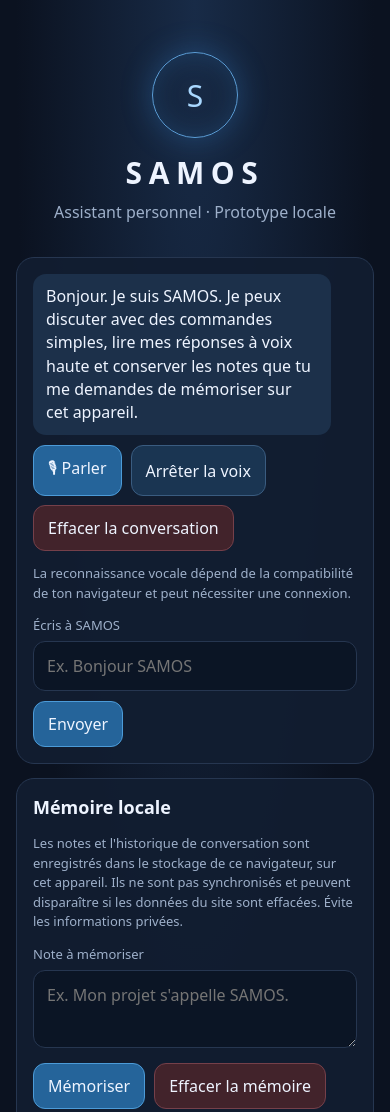
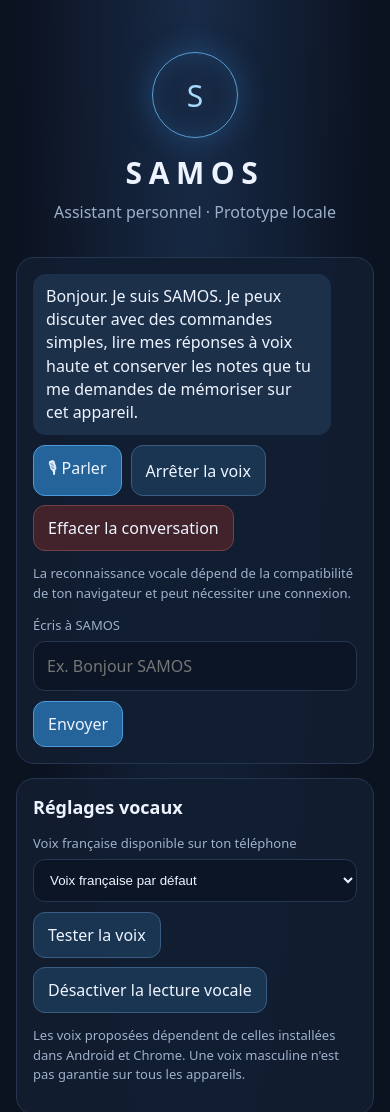
Before and after one commit to AdriZ-A/samos-assistant, a plain HTML site: page index.html in a window 390 px wide. Shown: the top 1112 px of the page. Drawn offline with Linux system fonts and the light colour scheme.

Commit message:
Add configurable French voice and speech controls

```diff
--- a/index.html
+++ b/index.html
@@ -54,6 +54,19 @@
   </section>
 
   <section class="panel">
+    <h2 style="font-size:18px;margin-top:0">Réglages vocaux</h2>
+    <label for="voiceSelect">Voix française disponible sur ton téléphone</label>
+    <select id="voiceSelect" style="width:100%;border:1px solid var(--line);border-radius:12px;background:#0b1525;color:var(--text);padding:12px">
+      <option value="">Voix française par défaut</option>
+    </select>
+    <div class="actions">
+      <button id="testVoice" type="button">Tester la voix</button>
+      <button id="toggleSpeech" type="button" aria-pressed="true">Désactiver la lecture vocale</button>
+    </div>
+    <p class="hint">Les voix proposées dépendent de celles installées dans Android et Chrome. Une voix masculine n'est pas garantie sur tous les appareils.</p>
+  </section>
+
+  <section class="panel">
     <h2 style="font-size:18px;margin-top:0">Mémoire locale</h2>
     <p class="hint">Les notes et l'historique de conversation sont enregistrés dans le stockage de ce navigateur, sur cet appareil. Ils ne sont pas synchronisés et peuvent disparaître si les données du site sont effacées. Évite les informations privées.</p>
     <form id="memoryForm">
@@ -71,6 +84,9 @@
   const log = $('log');
   const memoryKey = 'samos-memory-v1';
   const chatKey = 'samos-chat-v1';
+  const voiceKey = 'samos-voice-v1';
+  const speechKey = 'samos-speech-enabled-v1';
+  let speechEnabled = localStorage.getItem(speechKey) !== 'false';
   const getChat = () => { try { const data = JSON.parse(localStorage.getItem(chatKey) || '[]'); return Array.isArray(data) ? data.slice(-40) : []; } catch { return []; } };
   const saveChat = () => {
     const messages = [...log.querySelectorAll('.msg')].map(el => ({ text: el.textContent.slice(0, 500), who: el.classList.contains('user') ? 'user' : 'samos' })).slice(-40);
@@ -83,16 +99,50 @@
     messages.forEach(item => addMessage(item.text, item.who));
   };
   const getMemories = () => { try { return JSON.parse(localStorage.getItem(memoryKey) || '[]'); } catch { return []; } };
+  const voiceSelect = $('voiceSelect');
+  const populateVoices = () => {
+    if (!('speechSynthesis' in window)) return;
+    const voices = speechSynthesis.getVoices().filter(v => v.lang && v.lang.toLowerCase().startsWith('fr'));
+    const selected = localStorage.getItem(voiceKey) || '';
+    voiceSelect.replaceChildren(new Option('Voix française par défaut', ''));
+    voices.forEach(v => voiceSelect.add(new Option(v.name + ' (' + v.lang + ')', v.name)));
+    voiceSelect.value = voices.some(v => v.name === selected) ? selected : '';
+  };
   const say = text => {
-    if (!('speechSynthesis' in window)) return;
+    if (!speechEnabled || !('speechSynthesis' in window)) return;
     speechSynthesis.cancel();
     const u = new SpeechSynthesisUtterance(text);
     u.lang = 'fr-FR'; u.rate = 0.94; u.pitch = 0.88;
-    const voices = speechSynthesis.getVoices();
-    const french = voices.find(v => v.lang && v.lang.toLowerCase().startsWith('fr'));
+    const voices = speechSynthesis.getVoices().filter(v => v.lang && v.lang.toLowerCase().startsWith('fr'));
+    const chosen = voices.find(v => v.name === (localStorage.getItem(voiceKey) || ''));
+    const french = chosen || voices[0];
     if (french) u.voice = french;
     speechSynthesis.speak(u);
   };
+  if ('speechSynthesis' in window) {
+    populateVoices();
+    speechSynthesis.addEventListener('voiceschanged', populateVoices);
+  } else {
+    voiceSelect.disabled = true;
+    $('testVoice').disabled = true;
+    $('toggleSpeech').disabled = true;
+  }
+  voiceSelect.addEventListener('change', () => {
+    localStorage.setItem(voiceKey, voiceSelect.value);
+    say('Bonjour. Je suis SAMOS.');
+  });
+  $('testVoice').addEventListener('click', () => say('Bonjour. Je suis SAMOS, ton assistant personnel.'));
+  const updateSpeechButton = () => {
+    $('toggleSpeech').textContent = speechEnabled ? 'Désactiver la lecture vocale' : 'Activer la lecture vocale';
+    $('toggleSpeech').setAttribute('aria-pressed', String(speechEnabled));
+  };
+  updateSpeechButton();
+  $('toggleSpeech').addEventListener('click', () => {
+    speechEnabled = !speechEnabled;
+    localStorage.setItem(speechKey, String(speechEnabled));
+    if (!speechEnabled && 'speechSynthesis' in window) speechSynthesis.cancel();
+    updateSpeechButton();
+  });
   const addMessage = (text, who) => {
     const div = document.createElement('div'); div.className = 'msg ' + who; div.textContent = text;
     log.appendChild(div); log.scrollTop = log.scrollHeight;
```
